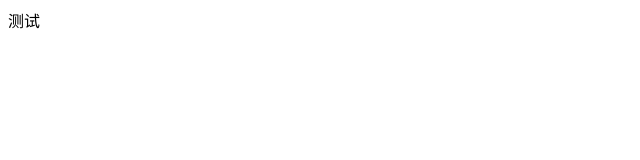
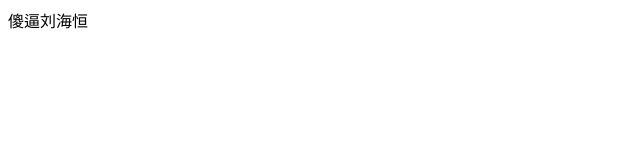
Before and after one commit to Ryanjiayi/test.github.io, a plain HTML site: page index.html in a window 1280 px wide. Shown: the full height of the page, 0-640 px from the left. Drawn offline with Linux system fonts and the light colour scheme.

Commit message:
新增内容

```diff
--- a/index.html
+++ b/index.html
@@ -9,7 +9,7 @@
 </head>
 
 <body>
-  <p1>测试</p1>
+  <p1>傻逼刘海恒</p1>
 </body>
 
 </html>
```
